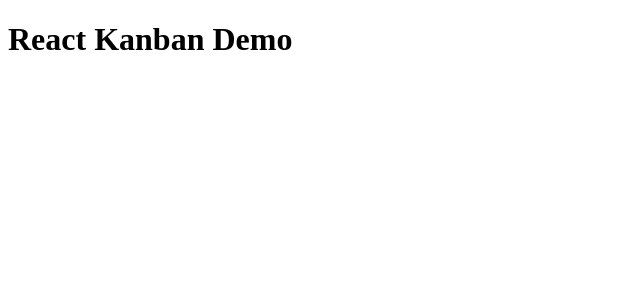
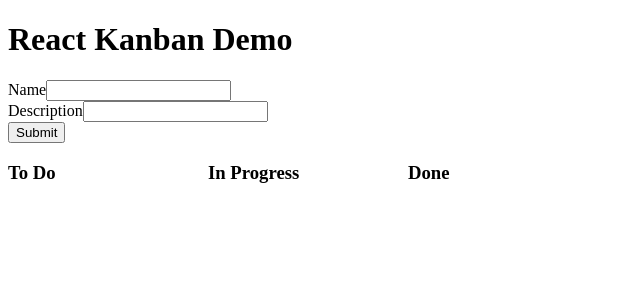
Before and after one commit to cpgillem/react-kanban, a React (Create React App) app: page / in a window 1280 px wide. Shown: the top 300 px of the page, without its empty margins (0-640 px from the left). Built offline with nearby package versions, Linux system fonts and the light colour scheme; the HTML template or start-up script is replaced by a standard one.

Commit message:
Implement form for adding items to board.

```diff
--- /dev/null
+++ b/public/app.css
@@ -0,0 +1,15 @@
+.section {
+    width: 200px;
+    float: left;
+}
+
+ul {
+    list-style-type: none;
+    padding: 0;
+    margin: 0;
+}
+
+li {
+    border: 1px solid red;
+    padding: 5px;
+}
--- a/public/index.html
+++ b/public/index.html
@@ -1,6 +1,7 @@
 <!DOCTYPE html>
 <html lang="en">
     <head>
+        <link rel="stylesheet" href="app.css">
         <title>React Kanban Demo</title>
     </head>
     <body>
--- a/src/App.js
+++ b/src/App.js
@@ -1,11 +1,61 @@
 import React, { Component } from "react";
+import Form from "./Form";
+import Board from "./Board";
 
 class App extends Component {
+    constructor(props) {
+        super(props);
+        this.state = {
+            nameInput: '',
+            descInput: '',
+            items: [],
+        };
+
+        this.handleSubmit = this.handleSubmit.bind(this);
+        this.handleNameChange = this.handleNameChange.bind(this);
+        this.handleDescChange = this.handleDescChange.bind(this);
+    }
+
+    handleNameChange(newName) {
+        this.setState({
+            nameInput: newName,
+        });
+    }
+
+    handleDescChange(newDesc) {
+        this.setState({
+            descInput: newDesc,
+        });
+    }
+
+    handleSubmit() {
+        // Get a copy of the items list.
+        const items = this.state.items.slice();
+
+        // Add the new item.
+        this.setState({
+            items: items.concat([
+                {
+                    section: 0,
+                    name: this.state.nameInput,
+                    desc: this.state.descInput,
+                }
+            ])
+        });
+    }
+
     render() {
         return (
             <div>
                 <h1>React Kanban Demo</h1>
-                {/* TODO: Other components */}
+                <Form
+                    name={this.state.nameInput}
+                    desc={this.state.descInput}
+                    onNameChange={this.handleNameChange}
+                    onDescChange={this.handleDescChange}
+                    onSubmit={this.handleSubmit}
+                />
+                <Board items={this.state.items}/>
             </div>
         );
     }
--- a/src/Board.js
+++ b/src/Board.js
@@ -1,8 +1,46 @@
 import React, { Component } from "react";
+import Card from "./Card";
 
 class Board extends Component {
     render() {
+        const todo = [];
+        const inProgress = [];
+        const done = [];
 
+        // Add a card to the proper section for each item.
+        this.props.items.forEach((item) => {
+            let card = <Card name={item.name} desc={item.desc} key={item.name}/>;
+            if (item.section == 0) { // To Do
+                todo.push(card);
+            } else if (item.section == 1) { // In Progress
+                inProgress.push(card);
+            } else { // Done
+                done.push(card);
+            }
+        });
+
+        return (
+            <div>
+                <div className="section">
+                    <h3>To Do</h3>
+                    <ul id="todo">
+                        {todo}
+                    </ul>
+                </div>
+                <div className="section">
+                    <h3>In Progress</h3>
+                    <ul id="inProgress">
+                        {inProgress}
+                    </ul>
+                </div>
+                <div className="section">
+                    <h3>Done</h3>
+                    <ul id="done">
+                        {done}
+                    </ul>
+                </div>
+            </div>
+        );
     }
 }
 
--- a/src/Card.js
+++ b/src/Card.js
@@ -2,7 +2,15 @@ import React, { Component } from "react";
 
 class Card extends Component {
     render() {
-
+        return (
+            <li>
+                <strong>{this.props.name}</strong>
+                <p>{this.props.desc}</p>
+                <a href="#">Left</a>{" "}
+                <a href="#">Right</a>{" "}
+                <a href="#">Delete</a>{" "}
+            </li>
+        );
     }
 }
 
--- a/src/Form.js
+++ b/src/Form.js
@@ -1,8 +1,50 @@
 import React, { Component } from "react";
 
 class Form extends Component {
+    constructor(props) {
+        super(props);
+        this.state = {
+            name: '',
+            desc: '',
+        };
+
+        this.handleSubmit = this.handleSubmit.bind(this);
+        this.handleNameChange = this.handleNameChange.bind(this);
+        this.handleDescChange = this.handleDescChange.bind(this);
+    }
+
+    handleNameChange(e) {
+        this.props.onNameChange(e.target.value);
+    }
+
+    handleDescChange(e) {
+        this.props.onDescChange(e.target.value);
+    }
+
+    handleSubmit(e) {
+        this.props.onSubmit();
+        e.preventDefault();
+    }
+
     render() {
+        const name = this.props.name;
+        const desc = this.props.desc;
 
+        return (
+            <form onSubmit={this.handleSubmit}>
+                <div>
+                    <label>Name</label>
+                    <input type="text" value={name} onChange={this.handleNameChange}/>
+                </div>
+
+                <div>
+                    <label>Description</label>
+                    <input type="text" value={desc} onChange={this.handleDescChange}/>
+                </div>
+
+                <input type="submit" value="Submit"/>
+            </form>
+        );
     }
 }
 
```
